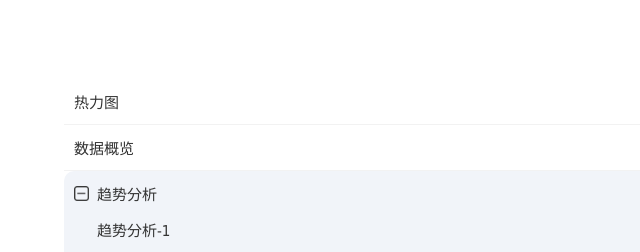
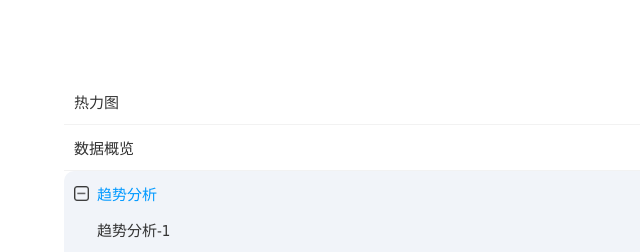
Before and after one commit to fly510125/jQuery-tree, a plain HTML site: page jq-tree/index.html in a window 1280 px wide. Both pictures are taken after a click on the icon 81 px from the left and 193 px from the top of the page. Shown: the top 252 px of the page, 0-640 px from the left. Drawn offline with nearby package versions, Linux system fonts and the light colour scheme.

Commit message:
修改tree css

```diff
--- a/jq-tree/index.css
+++ b/jq-tree/index.css
@@ -111,6 +111,9 @@
  .dn {
      display: none;
  }
+ .blue {
+	color:#0099ff !important;
+}
  .filtrate {
 	width: 100%;
 	height: calc(100vh);
```
